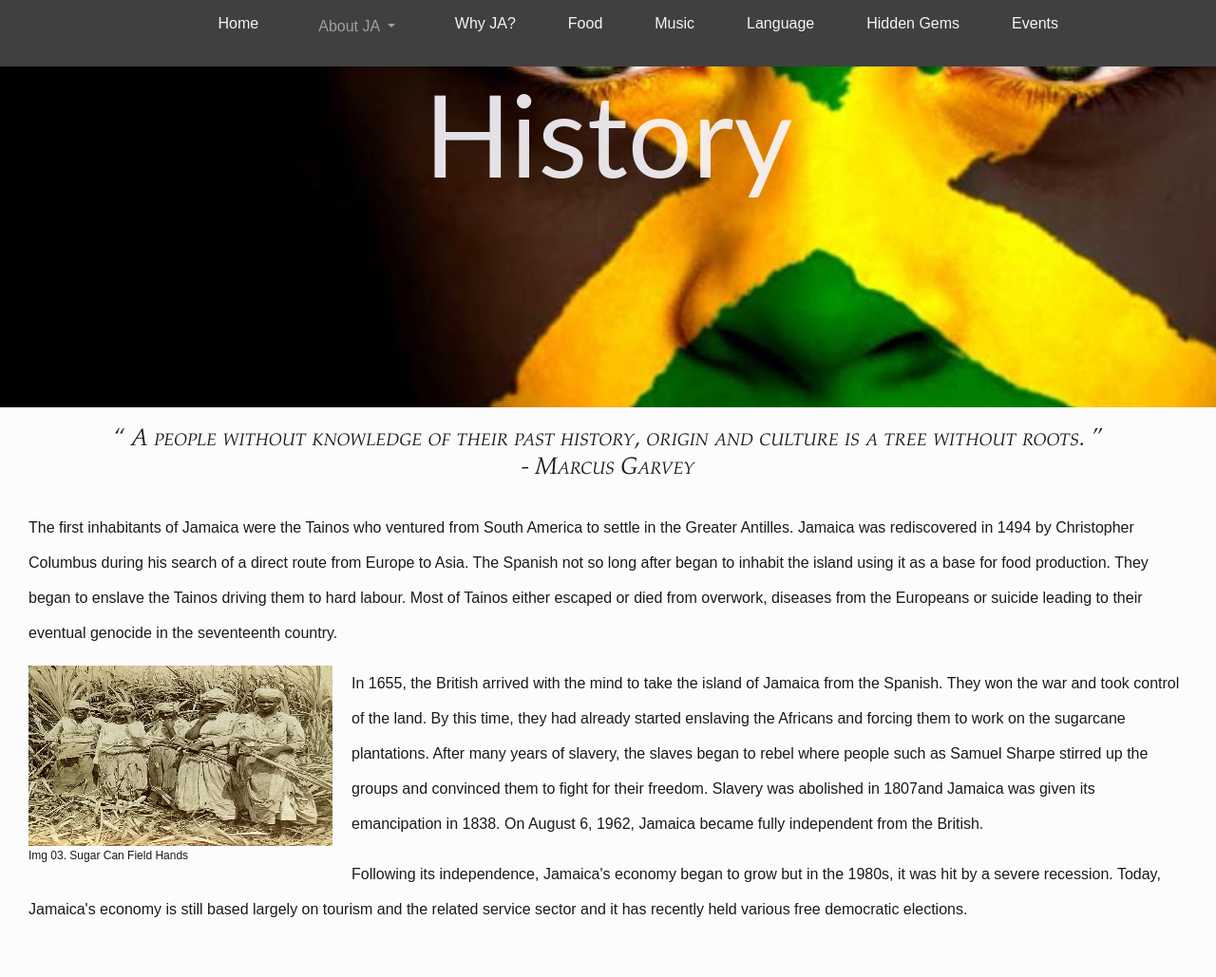
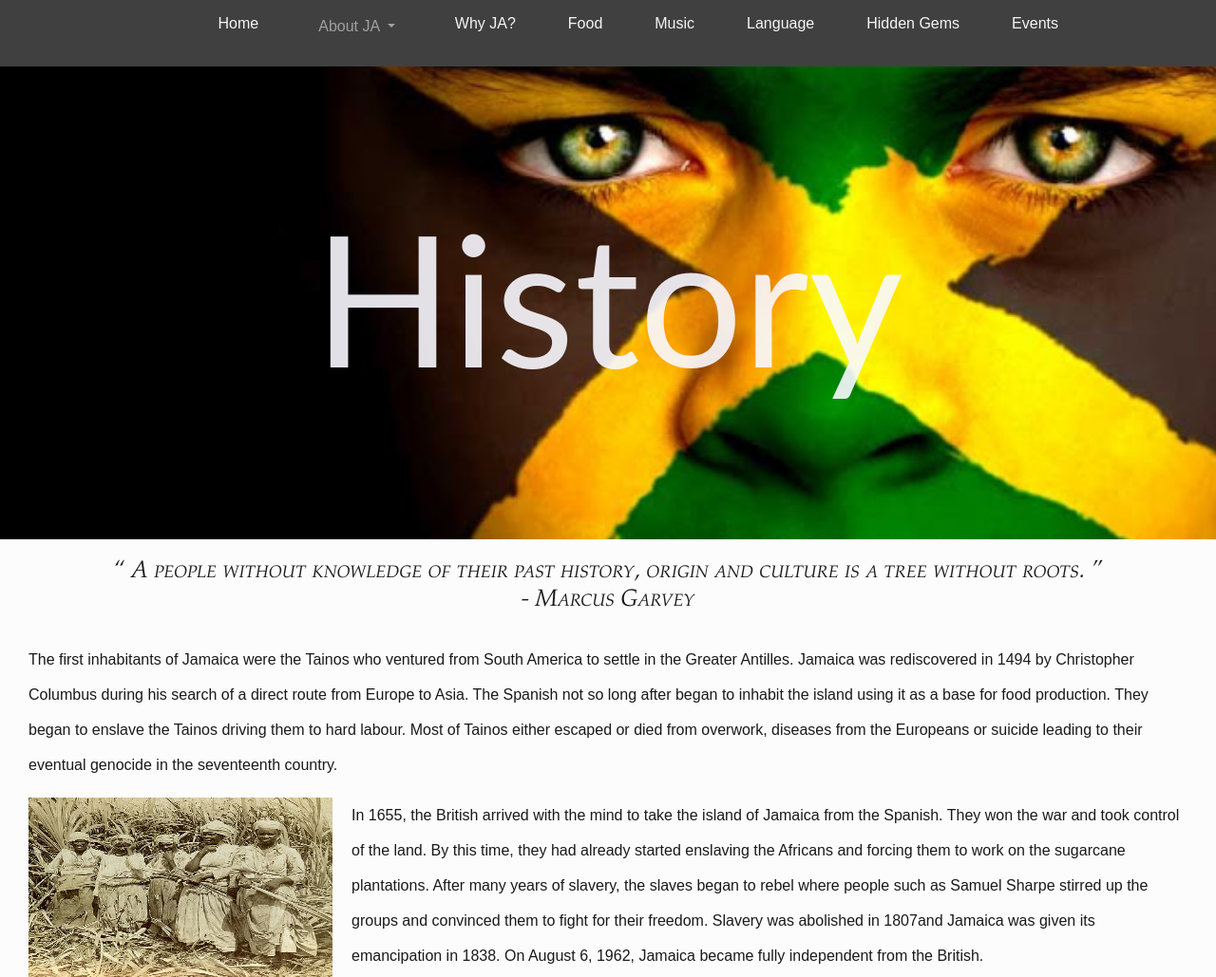
Before and after one commit to tae7612/JamaicaWebsite, a PHP site: page /National_H.php in a window 1280 px wide. Shown: the top 1029 px of the page at 95% size. Run offline with PHP 8.4, Linux system fonts and the light colour scheme.

Commit message:
Made History Header resizable

```diff
--- a/National_H.php
+++ b/National_H.php
@@ -9,8 +9,11 @@
 ?>
 
 
-	<header class = "nh header_fade ">
-		<h1> History </h1>
+	<header class = "nh header_fade "</header>
+        <div class="head_container">
+            <h1> History </h1>
+        </div>
+
 	</header>
 
 	<div class = "head">
--- a/assets/style.css
+++ b/assets/style.css
@@ -355,6 +355,9 @@ div.button:hover a
 }
 
 
+header{
+	height: 40vw;
+}
 
 
 /*--------------- Geography ---------------*/
@@ -400,14 +403,27 @@ header.geo
 
 }
 
+header h1{
+	display: table-cell;
+	vertical-align: middle;
+	font-size: 15vw;
+	padding: 0;
+}
+
+.head_container{
+	display: table;
+	height: 100%;
+	width: 100%;
+}
+
 
 
 /*--------------- History ---------------*/
 
 header.nh
 {
-	height: 450px;
-	margin-top: -21px;
+	height: 40vw;
+	margin-top: 56px;
 	margin-left: -8px;
 	margin-right: -9px;
 	position: static;
@@ -673,7 +689,6 @@ header.ja
 
 header.lan
 {
-	height: 450px;
 	margin-top: -21px;
 	margin-left: -8px;
 	margin-right: -9px;
```
